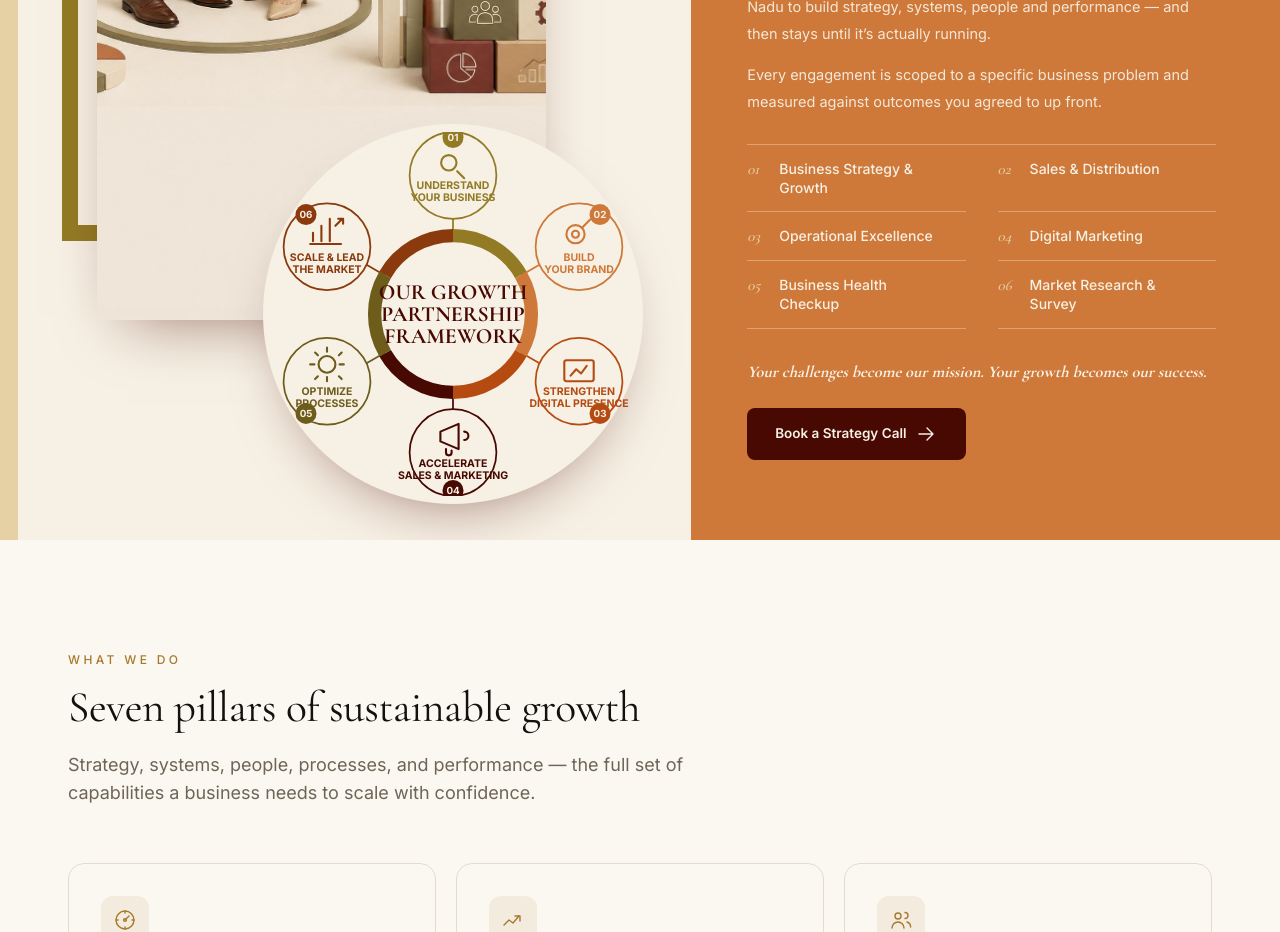
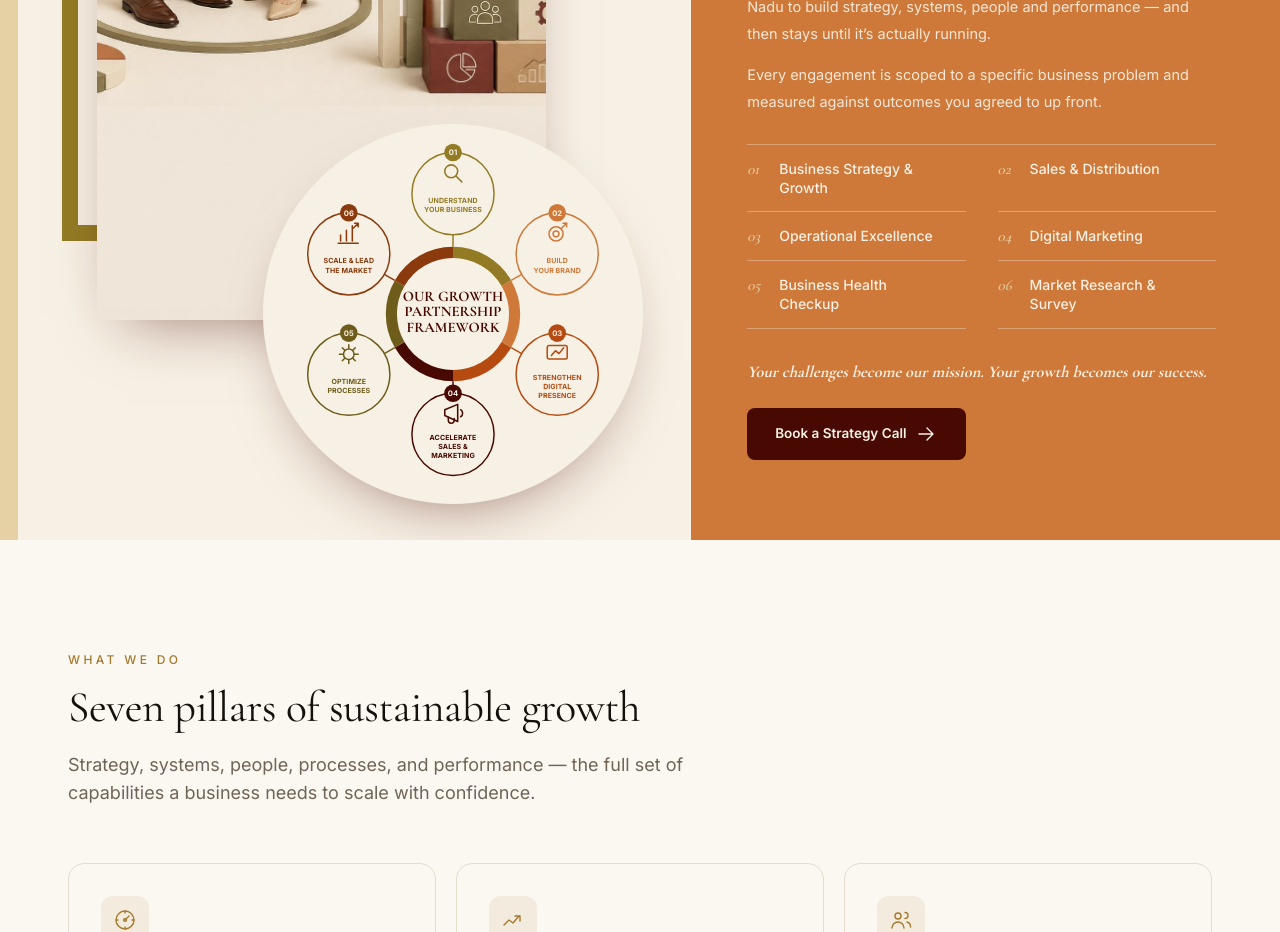
Before and after one commit to madhumitaganeshkumar123-ship-it/cupnsaucer, a Next.js app: page / in a window 1280 px wide. Shown: the part 1140-2072 px from the top of the page. Built offline with nearby package versions, Linux system fonts and the light colour scheme.

Commit message:
Update GrowthFramework.tsx

```diff
--- a/src/components/home/GrowthFramework.tsx
+++ b/src/components/home/GrowthFramework.tsx
@@ -63,69 +63,82 @@ export function GrowthFramework() {
             transition={{ duration: 0.9, ease, delay: 0.15 }}
             className="absolute left-1/2 top-1/2 w-[86%] max-w-[380px] -translate-x-1/2 -translate-y-1/2 rounded-full bg-paper p-2 shadow-[0_26px_60px_-30px_rgba(72,9,2,0.55)] lg:left-[38%] lg:top-auto lg:bottom-[4%] lg:translate-x-0 lg:translate-y-0"
           >
-            <svg viewBox="0 0 520 520" className="h-full w-full" role="img" aria-label="Our Growth Partnership Framework">
+            <svg viewBox="0 0 620 620" className="h-full w-full" role="img" aria-label="Our Growth Partnership Framework">
               <style>{`
-                .fw-l{font-family:var(--font-sans),Inter,sans-serif;font-size:15px;font-weight:700;}
-                .fw-n{font-family:var(--font-sans),Inter,sans-serif;font-size:14px;font-weight:700;fill:#F7F0E4;}
-                .fw-c{font-family:var(--font-display),Georgia,serif;font-size:31px;font-weight:700;fill:#480902;}
+                .fw-l{font-family:var(--font-sans),Inter,sans-serif;font-size:12px;font-weight:700;letter-spacing:0.01em;}
+                .fw-n{font-family:var(--font-sans),Inter,sans-serif;font-size:13px;font-weight:700;fill:#F7F0E4;}
+                .fw-c{font-family:var(--font-display),Georgia,serif;font-size:25px;font-weight:700;fill:#480902;}
               `}</style>
               <g strokeWidth="2.5" fill="none">
-                <path d="M260 148V96" stroke="#937B25" />
-                <path d="M357 205l45-26" stroke="#CE7939" />
-                <path d="M357 315l45 26" stroke="#B54B11" />
-                <path d="M260 372v52" stroke="#480902" />
-                <path d="M163 315l-45 26" stroke="#6E5C1B" />
-                <path d="M163 205l-45-26" stroke="#8A3A0D" />
+                <path d="M310 195.5L310 175" stroke="#937B25" />
+                <path d="M409.2 252.8L426.9 242.5" stroke="#CE7939" />
+                <path d="M409.2 367.3L426.9 377.5" stroke="#B54B11" />
+                <path d="M310 424.5L310 445" stroke="#480902" />
+                <path d="M210.8 367.3L193.1 377.5" stroke="#6E5C1B" />
+                <path d="M210.8 252.8L193.1 242.5" stroke="#8A3A0D" />
               </g>
               <g fill="none" strokeWidth="19">
-                <path d="M260 148a112 112 0 0 1 97 56" stroke="#937B25" />
-                <path d="M357 204a112 112 0 0 1 0 112" stroke="#CE7939" />
-                <path d="M357 316a112 112 0 0 1-97 56" stroke="#B54B11" />
-                <path d="M260 372a112 112 0 0 1-97-56" stroke="#480902" />
-                <path d="M163 316a112 112 0 0 1 0-112" stroke="#6E5C1B" />
-                <path d="M163 204a112 112 0 0 1 97-56" stroke="#8A3A0D" />
+                <path d="M310 205A105 105 0 0 1 400.9 257.5" stroke="#937B25" />
+                <path d="M400.9 257.5A105 105 0 0 1 400.9 362.5" stroke="#CE7939" />
+                <path d="M400.9 362.5A105 105 0 0 1 310 415" stroke="#B54B11" />
+                <path d="M310 415A105 105 0 0 1 219.1 362.5" stroke="#480902" />
+                <path d="M219.1 362.5A105 105 0 0 1 219.1 257.5" stroke="#6E5C1B" />
+                <path d="M219.1 257.5A105 105 0 0 1 310 205" stroke="#8A3A0D" />
               </g>
-              <circle cx="260" cy="260" r="101" fill="#F7F0E4" />
-              <text className="fw-c" x="260" y="238" textAnchor="middle">OUR GROWTH</text>
-              <text className="fw-c" x="260" y="270" textAnchor="middle">PARTNERSHIP</text>
-              <text className="fw-c" x="260" y="302" textAnchor="middle">FRAMEWORK</text>
-
-          <circle cx="260" cy="62" r="62" fill="#F7F0E4" stroke="#937B25" strokeWidth="2.5" />
-          <g fill="none" stroke="#937B25" strokeWidth="3" strokeLinecap="round" strokeLinejoin="round"><circle cx="254" cy="44" r="11"/><path d="M266 56l10 10"/></g>
-          <text className="fw-l" x="260" y="82" textAnchor="middle" fill="#937B25">UNDERSTAND</text>
-          <text className="fw-l" x="260" y="99" textAnchor="middle" fill="#937B25">YOUR BUSINESS</text>
-          <circle cx="260" cy="8" r="15" fill="#937B25" />
-          <text className="fw-n" x="260" y="13" textAnchor="middle">01</text>
-          <circle cx="440" cy="164" r="62" fill="#F7F0E4" stroke="#CE7939" strokeWidth="2.5" />
-          <g fill="none" stroke="#CE7939" strokeWidth="3" strokeLinecap="round" strokeLinejoin="round"><circle cx="435" cy="146" r="13"/><circle cx="435" cy="146" r="5"/><path d="M444 137l12-12"/></g>
-          <text className="fw-l" x="440" y="184" textAnchor="middle" fill="#CE7939">BUILD</text>
-          <text className="fw-l" x="440" y="201" textAnchor="middle" fill="#CE7939">YOUR BRAND</text>
-          <circle cx="470" cy="118" r="15" fill="#CE7939" />
-          <text className="fw-n" x="470" y="123" textAnchor="middle">02</text>
-          <circle cx="440" cy="356" r="62" fill="#F7F0E4" stroke="#B54B11" strokeWidth="2.5" />
-          <g fill="none" stroke="#B54B11" strokeWidth="3" strokeLinecap="round" strokeLinejoin="round"><rect x="419" y="326" width="42" height="30" rx="3"/><path d="M428 348l8-9 7 6 8-11"/></g>
-          <text className="fw-l" x="440" y="376" textAnchor="middle" fill="#B54B11">STRENGTHEN</text>
-          <text className="fw-l" x="440" y="393" textAnchor="middle" fill="#B54B11">DIGITAL PRESENCE</text>
-          <circle cx="470" cy="402" r="15" fill="#B54B11" />
-          <text className="fw-n" x="470" y="407" textAnchor="middle">03</text>
-          <circle cx="260" cy="458" r="62" fill="#F7F0E4" stroke="#480902" strokeWidth="2.5" />
-          <g fill="none" stroke="#480902" strokeWidth="3" strokeLinecap="round" strokeLinejoin="round"><path d="M242 442v-14l26-11v36l-26-11z"/><path d="M250 453v5a4 4 0 0 0 8 0v-3"/><path d="M276 428a6 6 0 0 1 0 12"/></g>
-          <text className="fw-l" x="260" y="478" textAnchor="middle" fill="#480902">ACCELERATE</text>
-          <text className="fw-l" x="260" y="495" textAnchor="middle" fill="#480902">SALES & MARKETING</text>
-          <circle cx="260" cy="512" r="15" fill="#480902" />
-          <text className="fw-n" x="260" y="517" textAnchor="middle">04</text>
-          <circle cx="80" cy="356" r="62" fill="#F7F0E4" stroke="#6E5C1B" strokeWidth="2.5" />
-          <g fill="none" stroke="#6E5C1B" strokeWidth="3" strokeLinecap="round" strokeLinejoin="round"><circle cx="80" cy="332" r="12"/><path d="M80 314v-6M80 356v-6M62 332h-6M104 332h-6M67 319l-4-4M97 349l4 4M97 319l4-4M67 349l-4 4"/></g>
-          <text className="fw-l" x="80" y="376" textAnchor="middle" fill="#6E5C1B">OPTIMIZE</text>
-          <text className="fw-l" x="80" y="393" textAnchor="middle" fill="#6E5C1B">PROCESSES</text>
-          <circle cx="50" cy="402" r="15" fill="#6E5C1B" />
-          <text className="fw-n" x="50" y="407" textAnchor="middle">05</text>
-          <circle cx="80" cy="164" r="62" fill="#F7F0E4" stroke="#8A3A0D" strokeWidth="2.5" />
-          <g fill="none" stroke="#8A3A0D" strokeWidth="3" strokeLinecap="round" strokeLinejoin="round"><path d="M60 156v-12M72 156v-22M84 156v-32"/><path d="M56 160h44"/><path d="M92 134l10-10M96 124h7v7"/></g>
-          <text className="fw-l" x="80" y="184" textAnchor="middle" fill="#8A3A0D">SCALE & LEAD</text>
-          <text className="fw-l" x="80" y="201" textAnchor="middle" fill="#8A3A0D">THE MARKET</text>
-          <circle cx="50" cy="118" r="15" fill="#8A3A0D" />
-          <text className="fw-n" x="50" y="123" textAnchor="middle">06</text>
+              <circle cx="310" cy="310" r="94" fill="#F7F0E4" />
+              <text className="fw-c" x="310" y="288" textAnchor="middle">OUR GROWTH</text>
+              <text className="fw-c" x="310" y="314" textAnchor="middle">PARTNERSHIP</text>
+              <text className="fw-c" x="310" y="340" textAnchor="middle">FRAMEWORK</text>
+              <g>
+                <circle cx="310" cy="105" r="70" fill="#F7F0E4" stroke="#937B25" strokeWidth="2.5" />
+                <g transform="translate(290.0 51.0)" fill="none" stroke="#937B25" strokeWidth="2.6" strokeLinecap="round" strokeLinejoin="round"><circle cx="17" cy="16" r="11"/><path d="M25 24l10 10"/></g>
+                <text className="fw-l" x="310" y="121.0" textAnchor="middle" fill="#937B25">UNDERSTAND</text>
+                <text className="fw-l" x="310" y="137.0" textAnchor="middle" fill="#937B25">YOUR BUSINESS</text>
+                <circle cx="310" cy="35.0" r="15" fill="#937B25" />
+                <text className="fw-n" x="310" y="40.0" textAnchor="middle">01</text>
+              </g>
+              <g>
+                <circle cx="487.5" cy="207.5" r="70" fill="#F7F0E4" stroke="#CE7939" strokeWidth="2.5" />
+                <g transform="translate(467.5 153.5)" fill="none" stroke="#CE7939" strokeWidth="2.6" strokeLinecap="round" strokeLinejoin="round"><circle cx="18" cy="20" r="12"/><circle cx="18" cy="20" r="5"/><path d="M27 11l9-9"/><path d="M30 2h6v6"/></g>
+                <text className="fw-l" x="487.5" y="223.5" textAnchor="middle" fill="#CE7939">BUILD</text>
+                <text className="fw-l" x="487.5" y="239.5" textAnchor="middle" fill="#CE7939">YOUR BRAND</text>
+                <circle cx="487.5" cy="137.5" r="15" fill="#CE7939" />
+                <text className="fw-n" x="487.5" y="142.5" textAnchor="middle">02</text>
+              </g>
+              <g>
+                <circle cx="487.5" cy="412.5" r="70" fill="#F7F0E4" stroke="#B54B11" strokeWidth="2.5" />
+                <g transform="translate(467.5 356.5)" fill="none" stroke="#B54B11" strokeWidth="2.6" strokeLinecap="round" strokeLinejoin="round"><rect x="3" y="7" width="34" height="23" rx="3"/><path d="M10 24l7-8 6 5 8-10"/></g>
+                <text className="fw-l" x="487.5" y="422.5" textAnchor="middle" fill="#B54B11">STRENGTHEN</text>
+                <text className="fw-l" x="487.5" y="437.5" textAnchor="middle" fill="#B54B11">DIGITAL</text>
+                <text className="fw-l" x="487.5" y="452.5" textAnchor="middle" fill="#B54B11">PRESENCE</text>
+                <circle cx="487.5" cy="342.5" r="15" fill="#B54B11" />
+                <text className="fw-n" x="487.5" y="347.5" textAnchor="middle">03</text>
+              </g>
+              <g>
+                <circle cx="310" cy="515" r="70" fill="#F7F0E4" stroke="#480902" strokeWidth="2.5" />
+                <g transform="translate(290.0 459.0)" fill="none" stroke="#480902" strokeWidth="2.6" strokeLinecap="round" strokeLinejoin="round"><path d="M6 24V14l22-9v29L6 24z"/><path d="M12 27v5a5 5 0 0 0 10 0v-3"/><path d="M33 14a7 7 0 0 1 0 12"/></g>
+                <text className="fw-l" x="310" y="525.0" textAnchor="middle" fill="#480902">ACCELERATE</text>
+                <text className="fw-l" x="310" y="540.0" textAnchor="middle" fill="#480902">SALES &</text>
+                <text className="fw-l" x="310" y="555.0" textAnchor="middle" fill="#480902">MARKETING</text>
+                <circle cx="310" cy="445.0" r="15" fill="#480902" />
+                <text className="fw-n" x="310" y="450.0" textAnchor="middle">04</text>
+              </g>
+              <g>
+                <circle cx="132.5" cy="412.5" r="70" fill="#F7F0E4" stroke="#6E5C1B" strokeWidth="2.5" />
+                <g transform="translate(112.5 358.5)" fill="none" stroke="#6E5C1B" strokeWidth="2.6" strokeLinecap="round" strokeLinejoin="round"><circle cx="20" cy="20" r="9"/><path d="M20 4v6M20 30v6M4 20h6M30 20h6M9 9l4 4M27 27l4 4M31 9l-4 4M13 27l-4 4"/></g>
+                <text className="fw-l" x="132.5" y="428.5" textAnchor="middle" fill="#6E5C1B">OPTIMIZE</text>
+                <text className="fw-l" x="132.5" y="444.5" textAnchor="middle" fill="#6E5C1B">PROCESSES</text>
+                <circle cx="132.5" cy="342.5" r="15" fill="#6E5C1B" />
+                <text className="fw-n" x="132.5" y="347.5" textAnchor="middle">05</text>
+              </g>
+              <g>
+                <circle cx="132.5" cy="207.5" r="70" fill="#F7F0E4" stroke="#8A3A0D" strokeWidth="2.5" />
+                <g transform="translate(112.5 153.5)" fill="none" stroke="#8A3A0D" strokeWidth="2.6" strokeLinecap="round" strokeLinejoin="round"><path d="M6 32V22M16 32V14M26 32V6"/><path d="M2 36h34"/><path d="M28 10l8-8M30 2h6v6"/></g>
+                <text className="fw-l" x="132.5" y="223.5" textAnchor="middle" fill="#8A3A0D">SCALE & LEAD</text>
+                <text className="fw-l" x="132.5" y="239.5" textAnchor="middle" fill="#8A3A0D">THE MARKET</text>
+                <circle cx="132.5" cy="137.5" r="15" fill="#8A3A0D" />
+                <text className="fw-n" x="132.5" y="142.5" textAnchor="middle">06</text>
+              </g>
             </svg>
           </motion.div>
         </div>
```
